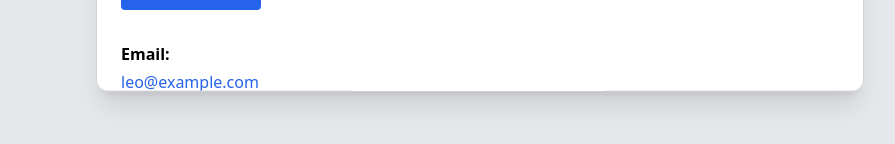
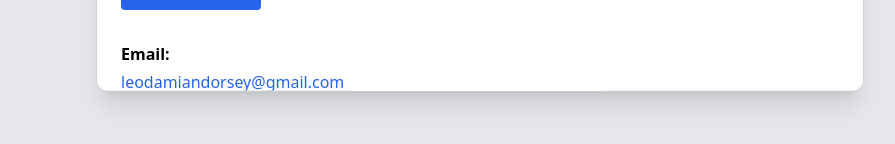
Before and after one commit to lddorse/cybersecurityportfolio, a React (Vite) app: page /contact in a window 1280 px wide. Shown: the part 606-750 px from the top of the page, without its empty margins (160-1055 px from the left). Built offline with nearby package versions, Linux system fonts and the light colour scheme.

Commit message:
update title

```diff
--- a/src/pages/ContactPage.jsx
+++ b/src/pages/ContactPage.jsx
@@ -49,7 +49,7 @@ const ContactPage = () => {
 
           <div className="mt-8">
             <p className="mb-1 font-semibold">Email:</p>
-            <p className="mb-4 text-blue-600">leo@example.com</p>
+            <p className="mb-4 text-blue-600">leodamiandorsey@gmail.com</p>
 
             <p className="mb-1 font-semibold">LinkedIn:</p>
             <a
@@ -73,7 +73,7 @@ const ContactPage = () => {
 
             <p className="mt-4 mb-1 font-semibold">Download Résumé:</p>
             <a
-              href="/LeoDorsey_Cybersecurity_Resume.pdf"
+              href="/LeoDorsey_OnePage_Cybersecurity_Resume.pdf"
               className="text-blue-600 underline"
               download
             >
```
Also changed, not shown: 1 other file (tests, documents, lock files or other folders).
